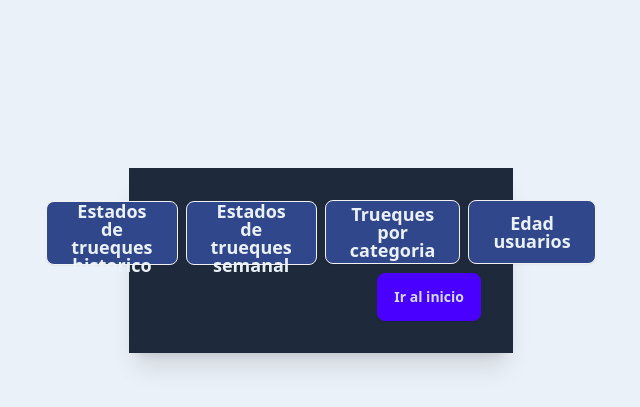
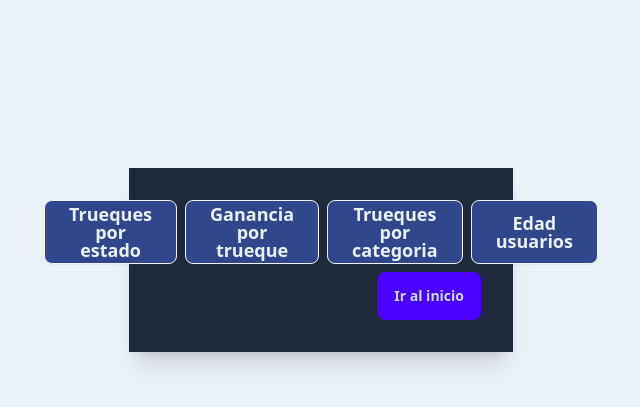
Before and after one commit to daniNKV/ferreplus, a Django app: page /accounts/employee/show_statistics in a window 1280 px wide. Shown: the part 140-547 px from the top of the page, without its empty margins (319-959 px from the left). Run offline with Django 5.2, Linux system fonts and the light colour scheme; the visitor is signed in with stand-in values (Sample User, id 1); some libraries are stand-ins or nearby versions.

Commit message:
Coreccion stats

```diff
--- a/src/user/templates/user/show_statistics.html
+++ b/src/user/templates/user/show_statistics.html
@@ -18,10 +18,10 @@
             <div class="card-body bg-slate-800 text-neutral">
                  <div class="flex flex-col sm:flex-row justify-center gap-2">
                     <a href="{% url 'historical_states_trades' %}">
-                      <button class="btn btn-lg bg-main text-neutral hover:bg-neutral hover:text-dark">Estados de trueques historico</button>
+                      <button class="btn btn-lg bg-main text-neutral hover:bg-neutral hover:text-dark">Trueques por estado</button>
                     </a>
                     <a href="{% url 'weekly_states_trades' %}">
-                      <button class="btn btn-lg bg-main text-neutral hover:bg-neutral hover:text-dark">Estados de trueques semanal</button>
+                      <button class="btn btn-lg bg-main text-neutral hover:bg-neutral hover:text-dark">Ganancia por trueque</button>
                     </a>
                     <a href="{% url 'category_trades' %}">
                       <button class="btn btn-lg bg-main text-neutral hover:bg-neutral hover:text-dark">Trueques por categoria</button>
--- a/src/user/views.py
+++ b/src/user/views.py
@@ -220,13 +220,13 @@ def users_ages(request):
     users = User.objects.all().values()
     users_df = pd.DataFrame(users)
 
+    # Convertir fechas de nacimiento a datetime y filtrar fechas inválidas
+    users_df['birth_date'] = pd.to_datetime(users_df['birth_date'], errors='coerce')
+    users_df = users_df[users_df['birth_date'].notna() & (users_df['birth_date'].dt.year >= 1677)]
+
     # Calcular las edades a partir de las fechas de nacimiento
     current_date = datetime.now()
-    users_df['birth_date'] = pd.to_datetime(users_df['birth_date'])
-    users_df['age'] = current_date.year - users_df['birth_date'].dt.year - \
-                      (current_date.month < users_df['birth_date'].dt.month) - \
-                      ((current_date.month == users_df['birth_date'].dt.month) & \
-                       (current_date.day < users_df['birth_date'].dt.day))
+    users_df['age'] = users_df['birth_date'].apply(lambda x: current_date.year - x.year - ((current_date.month, current_date.day) < (x.month, x.day)))
 
     # Calcular los bordes de los bins
     min_age = users_df['age'].min()
@@ -240,7 +240,7 @@ def users_ages(request):
     plt.xlabel('Edad')
     plt.ylabel('Cantidad de Usuarios')
 
-    plt.yticks(range(int(users_df.count().max()) + 1))
+    plt.yticks(range(int(users_df['age'].value_counts().max()) + 1))
 
     # Establecer los límites del eje X para comenzar desde la edad mínima
     plt.xlim(min_age, max_age + 1)
```
